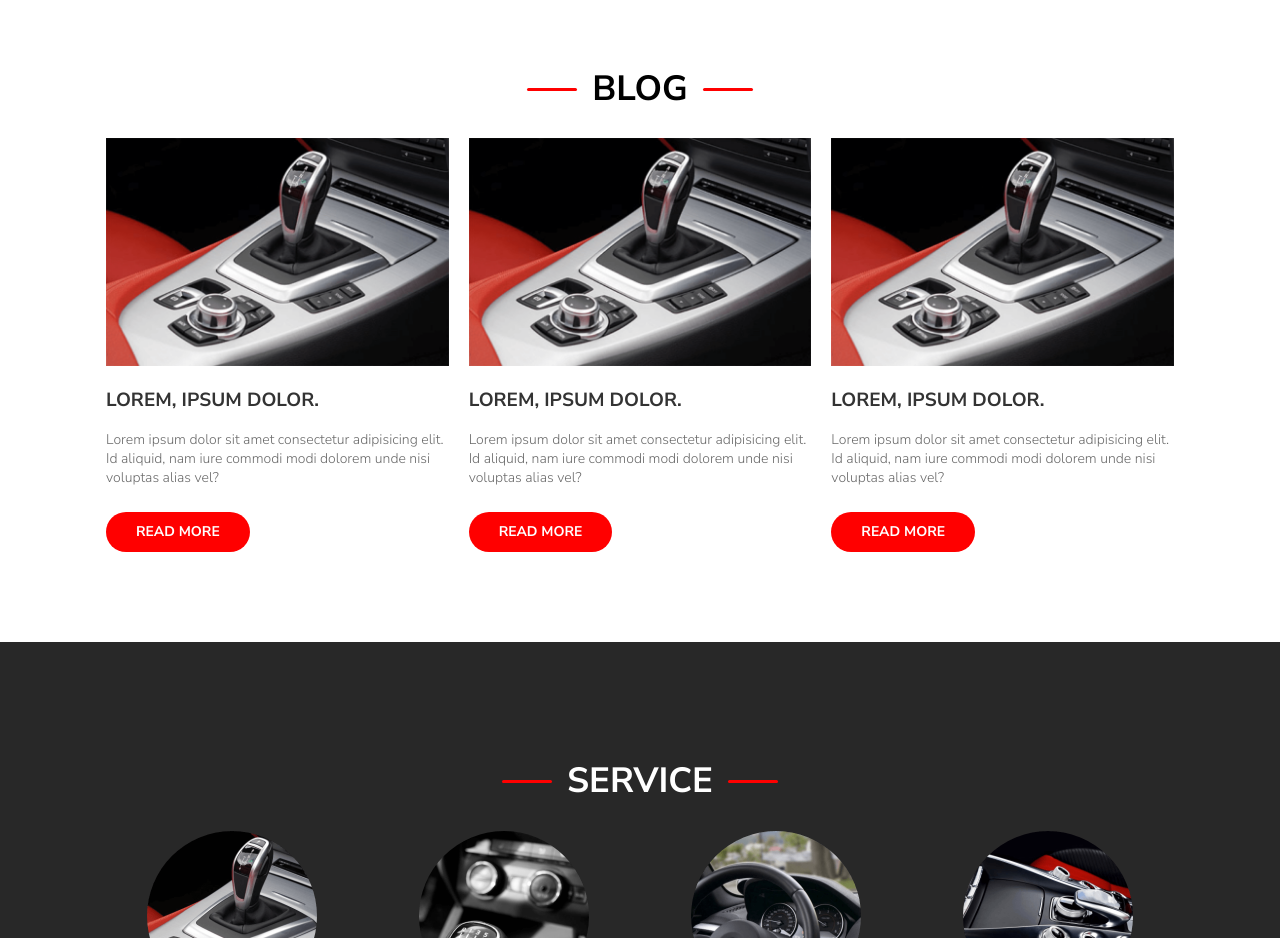
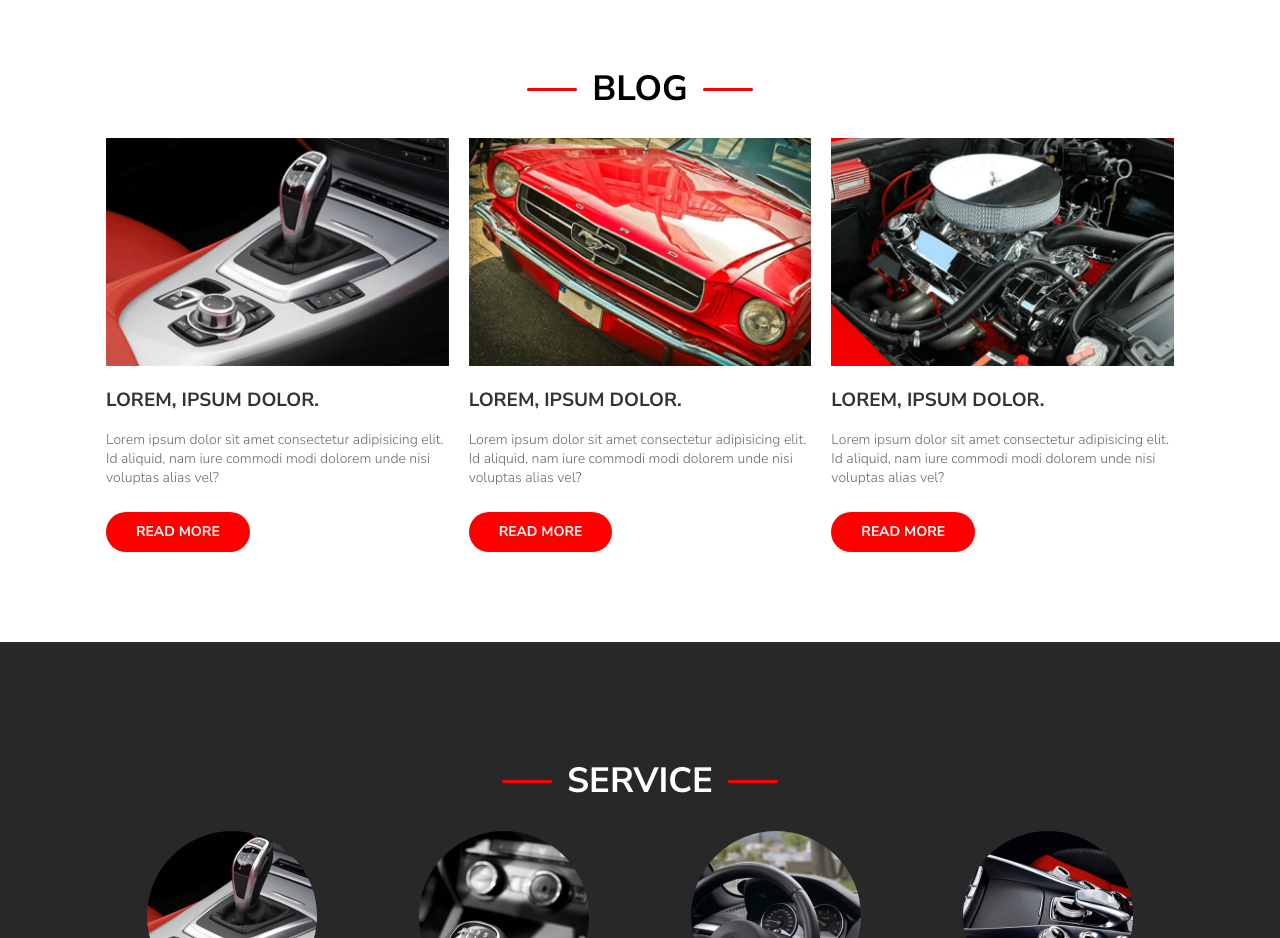
Before and after one commit to RafalMiko1/car-sharing, a plain HTML site: page 01_Car_Sharing/index.html in a window 1280 px wide. Shown: the part 800-1738 px from the top of the page. Drawn offline with Linux system fonts and the light colour scheme; a script that the page names is missing.

Commit message:
poprawione zdjecia w sekcji blog

```diff
--- a/01_Car_Sharing/index.html
+++ b/01_Car_Sharing/index.html
@@ -71,7 +71,7 @@
             </article>
             <article class="blog-post">
                 <a href="" class="blog-post-link">
-                    <img src="./images/photo1.png" alt="" class="blog-post-img">
+                    <img src="./images/photo2.png" alt="" class="blog-post-img">
                 </a>
                 <h3 class="blog-post-title">
                     Lorem, ipsum dolor.
@@ -85,7 +85,7 @@
             </article>
             <article class="blog-post">
                 <a href="" class="blog-post-link">
-                    <img src="./images/photo1.png" alt="" class="blog-post-img">
+                    <img src="./images/photo3.png" alt="" class="blog-post-img">
                 </a>
                 <h3 class="blog-post-title">
                     Lorem, ipsum dolor.
```
